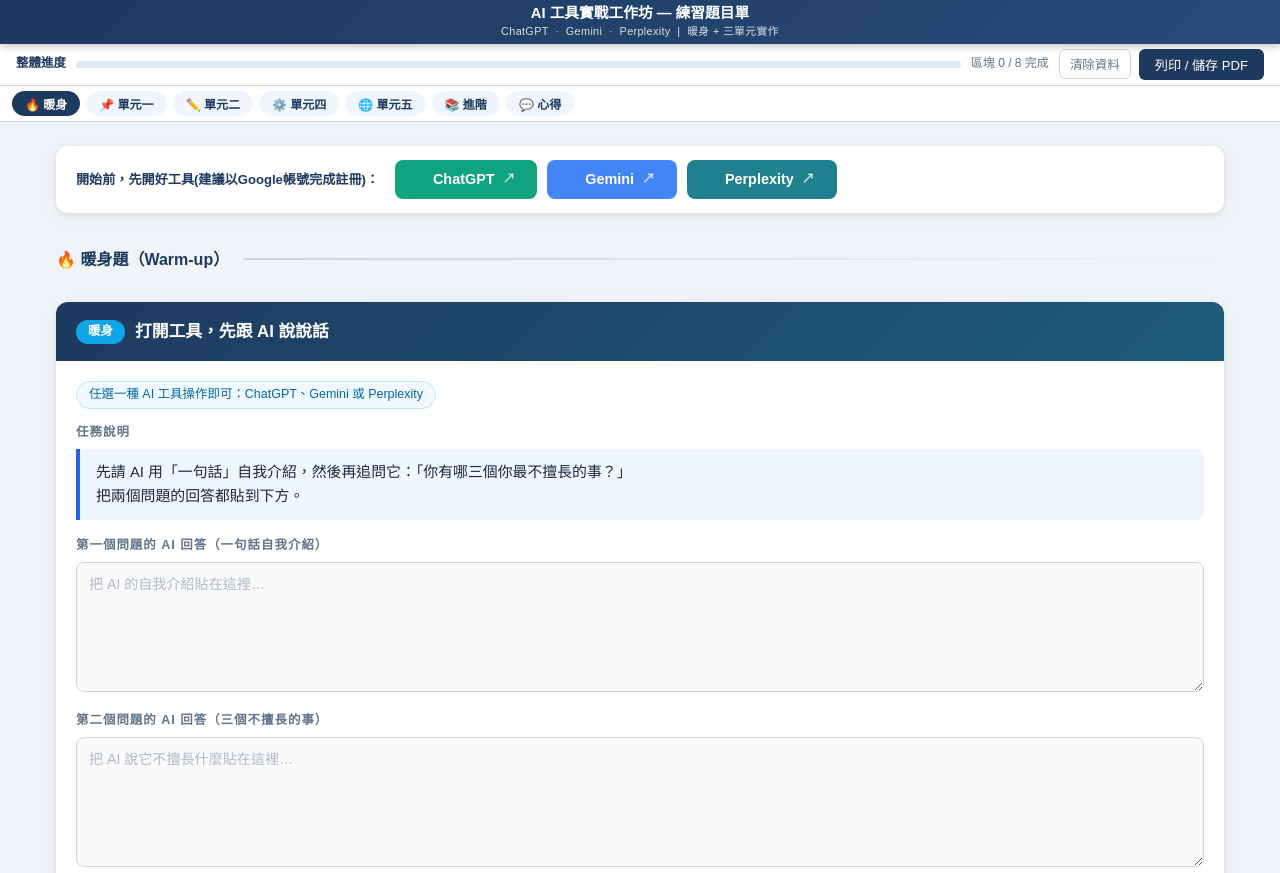
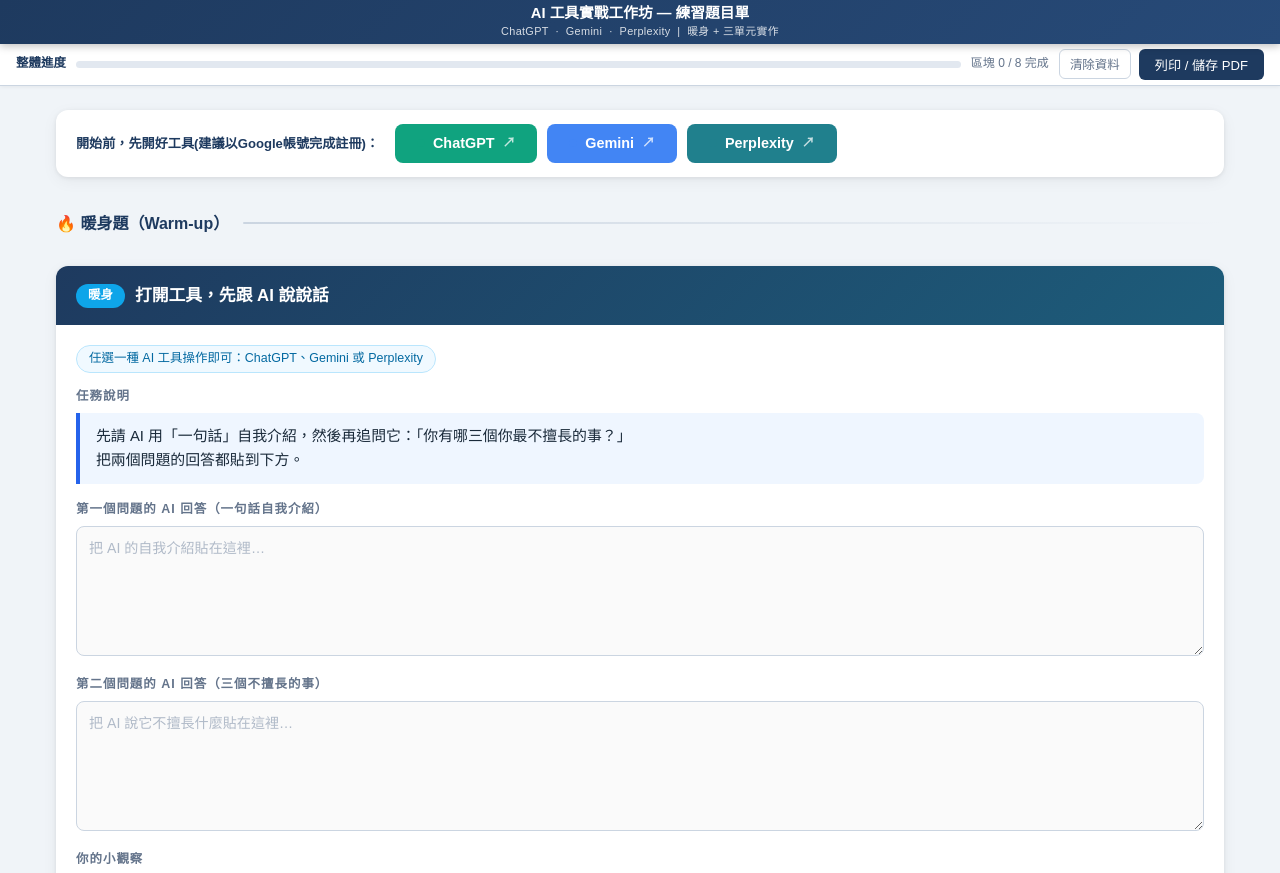
Before and after one commit to Jorin1222/ai-workshop, a plain HTML site: page index.html in a window 1280 px wide. Shown: the top 873 px of the page. Drawn offline with Linux system fonts and the light colour scheme.

Commit message:
Revert "Add sticky jump nav with active section highlighting"
This reverts commit 570254e55443950197f1a150886adb90b3e8b8cd.

```diff
--- a/index.html
+++ b/index.html
@@ -122,40 +122,6 @@
     }
     .btn-clear-data:hover { color: var(--red); border-color: var(--red); }
 
-    /* ===== Jump Nav ===== */
-    .jump-nav {
-      background: var(--white);
-      border-bottom: 1px solid var(--border);
-      padding: 5px 12px;
-      display: flex;
-      gap: 6px;
-      align-items: center;
-      overflow-x: auto;
-      scrollbar-width: none;
-      position: sticky;
-      top: var(--nav-top, 68px);
-      z-index: 98;
-      flex-wrap: nowrap;
-    }
-    .jump-nav::-webkit-scrollbar { display: none; }
-    .jump-btn {
-      background: var(--light-blue);
-      color: var(--navy);
-      border: none;
-      border-radius: 99px;
-      padding: 4px 13px;
-      font-size: 0.75rem;
-      font-weight: 600;
-      cursor: pointer;
-      white-space: nowrap;
-      font-family: inherit;
-      flex-shrink: 0;
-      transition: background 0.2s, color 0.2s;
-    }
-    .jump-btn:hover { background: #DBEAFE; }
-    .jump-btn.active { background: var(--navy); color: var(--white); }
-    @media print { .jump-nav { display: none !important; } }
-
     /* ===== Auto-save Toast ===== */
     .save-toast {
       position: fixed;
@@ -982,15 +948,6 @@
     <button class="btn-print" style="margin-left:0;" onclick="window.print()">列印 / 儲存 PDF</button>
   </div>
 </div>
-<nav class="jump-nav" aria-label="快速跳轉">
-  <button class="jump-btn" data-sec="warmup"   onclick="jumpTo('sec-warmup')">🔥 暖身</button>
-  <button class="jump-btn" data-sec="unit1"    onclick="jumpTo('sec-unit1')">📌 單元一</button>
-  <button class="jump-btn" data-sec="unit2"    onclick="jumpTo('sec-unit2')">✏️ 單元二</button>
-  <button class="jump-btn" data-sec="unit4"    onclick="jumpTo('sec-unit4')">⚙️ 單元四</button>
-  <button class="jump-btn" data-sec="unit5"    onclick="jumpTo('sec-unit5')">🌐 單元五</button>
-  <button class="jump-btn" data-sec="advanced" onclick="jumpTo('sec-advanced')">📚 進階</button>
-  <button class="jump-btn" data-sec="summary"  onclick="jumpTo('sec-summary')">💬 心得</button>
-</nav>
 <div class="save-toast" id="saveToast">✓ 已自動儲存</div>
 
 <!-- ===== MAIN CONTENT ===== -->
@@ -1018,7 +975,7 @@
   </div>
 
   <!-- ==================== WARM-UP ==================== -->
-  <div class="unit-heading" id="sec-warmup">
+  <div class="unit-heading">
     <span class="unit-heading-text">🔥 暖身題（Warm-up）</span>
     <div class="unit-heading-line"></div>
   </div>
@@ -1056,7 +1013,7 @@
   </div>
 
   <!-- ==================== UNIT 1 HEADING ==================== -->
-  <div class="unit-heading" id="sec-unit1">
+  <div class="unit-heading">
     <span class="unit-heading-text">📌 單元一｜三工具比較</span>
     <div class="unit-heading-line"></div>
   </div>
@@ -1284,7 +1241,7 @@
   </div>
 
   <!-- ==================== UNIT 2 HEADING ==================== -->
-  <div class="unit-heading" id="sec-unit2">
+  <div class="unit-heading">
     <span class="unit-heading-text">✏️ 單元二｜Prompt 改寫練習</span>
     <div class="unit-heading-line"></div>
   </div>
@@ -1382,7 +1339,7 @@
   </div>
 
   <!-- ==================== UNIT 4 HEADING ==================== -->
-  <div class="unit-heading" id="sec-unit4">
+  <div class="unit-heading">
     <span class="unit-heading-text">⚙️ 單元四｜建置 Gem 操作單</span>
     <div class="unit-heading-line"></div>
   </div>
@@ -1512,7 +1469,7 @@
   </div>
 
   <!-- ==================== ADVANCED PROMPT REFERENCE ==================== -->
-  <div class="unit-heading" id="sec-advanced">
+  <div class="unit-heading">
     <span class="unit-heading-text">📚 進階 Prompt 範本參考</span>
     <div class="unit-heading-line"></div>
   </div>
@@ -1553,7 +1510,7 @@
   </div>
 
   <!-- ==================== UNIT 5 HEADING ==================== -->
-  <div class="unit-heading" id="sec-unit5">
+  <div class="unit-heading">
     <span class="unit-heading-text">🌐 單元五｜AI 生成靜態網頁</span>
     <div class="unit-heading-line"></div>
   </div>
@@ -1662,7 +1619,7 @@
   </div>
 
   <!-- ==================== SUMMARY CARD ==================== -->
-  <div class="unit-heading" id="sec-summary">
+  <div class="unit-heading">
     <span class="unit-heading-text">💬 整體心得</span>
     <div class="unit-heading-line"></div>
   </div>
@@ -2080,44 +2037,6 @@
   }
   updateHeaderHeight();
   window.addEventListener('resize', updateHeaderHeight);
-
-  /* -------- Jump Nav -------- */
-  function updateNavTop() {
-    var isMobile = window.innerWidth <= 768;
-    var headerH = isMobile ? 0 : document.querySelector('.site-header').offsetHeight;
-    var progressH = document.querySelector('.progress-bar-wrap').offsetHeight;
-    document.documentElement.style.setProperty('--nav-top', (headerH + progressH) + 'px');
-  }
-  updateNavTop();
-  window.addEventListener('resize', updateNavTop);
-
-  function jumpTo(id) {
-    var el = document.getElementById(id);
-    if (!el) return;
-    var navBottom = document.querySelector('.jump-nav').getBoundingClientRect().bottom;
-    var targetTop = el.getBoundingClientRect().top + window.scrollY - navBottom - 10;
-    window.scrollTo({ top: targetTop, behavior: 'smooth' });
-  }
-
-  // 滾動時高亮當前區塊對應的跳轉按鈕
-  (function() {
-    var secIds = ['sec-warmup', 'sec-unit1', 'sec-unit2', 'sec-unit4',
-                  'sec-unit5', 'sec-advanced', 'sec-summary'];
-    var obs = new IntersectionObserver(function(entries) {
-      entries.forEach(function(entry) {
-        if (!entry.isIntersecting) return;
-        var key = entry.target.id.replace('sec-', '');
-        document.querySelectorAll('.jump-btn').forEach(function(btn) {
-          btn.classList.toggle('active', btn.dataset.sec === key);
-        });
-      });
-    }, { threshold: 0, rootMargin: '-5% 0px -80% 0px' });
-
-    secIds.forEach(function(id) {
-      var el = document.getElementById(id);
-      if (el) obs.observe(el);
-    });
-  })();
 
   /* -------- Auto Save / Restore (localStorage) -------- */
   var SAVE_KEY = 'ai_ws_v1';
```
